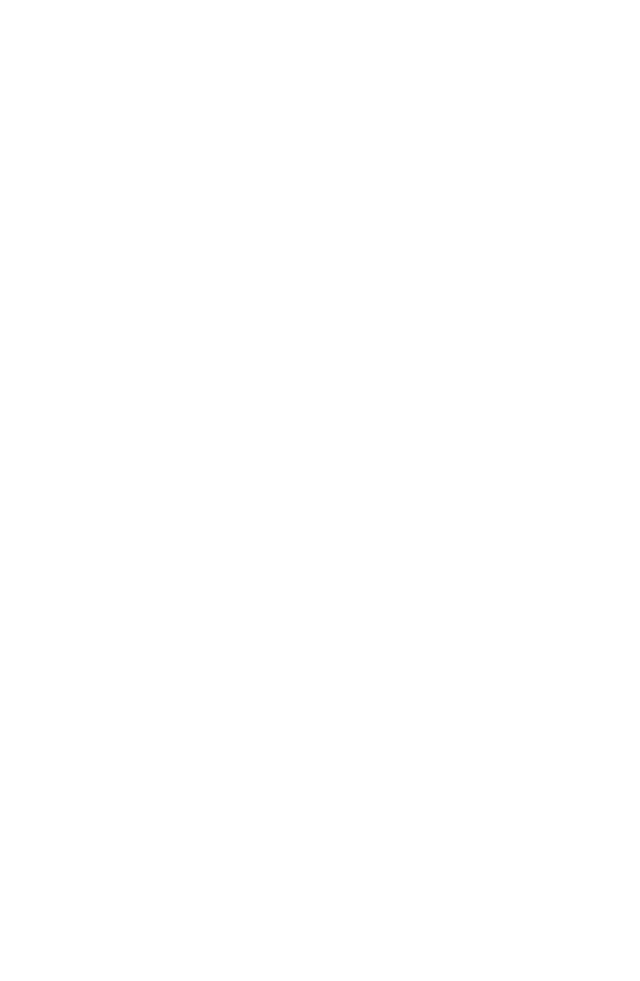
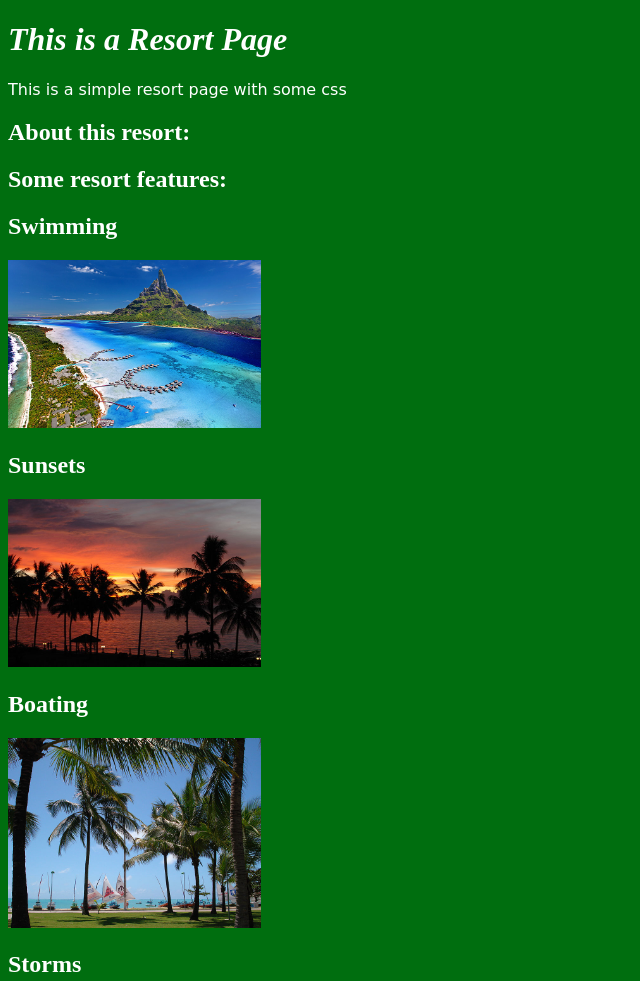
Before and after one commit to hyunchul30/resort, a plain HTML site: page index.html in a window 1280 px wide. Shown: the top 981 px of the page, without its empty margins (0-640 px from the left). Before the commit the page ends 800 px from the top, so only its background shows below. Drawn offline with Linux system fonts and the light colour scheme.

Commit message:
added pictures with links

```diff
--- a/css/styles.css
+++ b/css/styles.css
@@ -0,0 +1,14 @@
+body{
+  background-color: #006e0f;
+}
+h1{
+  color: white;
+  font-style: oblique;
+}
+p{
+  font-family: cursive;
+  color: white;
+}
+h2{
+  color:white;
+}
--- a/index.html
+++ b/index.html
@@ -1,11 +1,29 @@
 <!DOCTYPE html>
-<html lang="en" dir="ltr">
+<html>
   <head>
+    <meta charset="utf-8">
+    <title>Resort Page</title>
     <link href="css/styles.css" rel="stylesheet" type="text/css">
-    <meta charset="utf-8">
-    <title></title>
   </head>
+
   <body>
+    <h1>This is a Resort Page</h1>
+    <p>This is a simple resort page with some css</p>
+    <h2>About this resort:</h2>
+
+    <h2>Some resort features:</h2>
+    <h2>Swimming</h2>
+    <a href="https://en.wikipedia.org/wiki/Swimming"><img src="img/resort1.jpg" width="20%"></a>
+    <br>
+    <h2>Sunsets</h2>
+    <a href="https://en.wikipedia.org/wiki/Sun"><img src="img/resort2.jpg" width="20%"></a>
+    <br>
+    <h2>Boating</h2>
+    <a href="https://en.wikipedia.org/wiki/Boating"><img src="img/resort3.jpg" width="20%"></a>
+    <br>
+    <h2>Storms</h2>
+    <a href="https://en.wikipedia.org/wiki/Storm"><img src="img/resort4.jpg" width="20%"></a>
+
 
   </body>
 </html>
```
Also changed, not shown: img/resort1.jpg (added), img/resort2.jpg (added), img/resort3.jpg (added), img/resort4.jpg (added).
